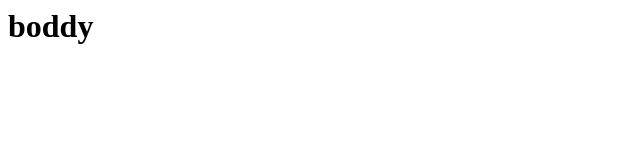
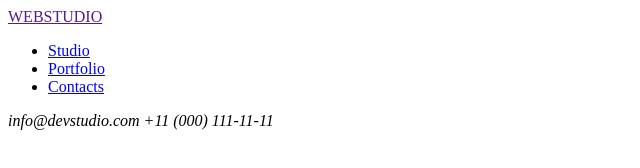
Before and after one commit to Dariia7/goit-markup-hw-01, a plain HTML site: page index.html in a window 1280 px wide. Shown: the whole page, without its empty margins (0-640 px from the left). Drawn offline with Linux system fonts and the light colour scheme.

Commit message:
Update index.html

```diff
--- a/index.html
+++ b/index.html
@@ -1 +1,28 @@
-<h1>boddy</h1>
+<!DOCTYPE html>
+<html lang="en">
+<head>
+    <meta charset="UTF-8">
+    <meta http-equiv="X-UA-Compatible" content="IE=edge">
+    <meta name="viewport" content="width=device-width, initial-scale=1.0">
+    <title>Document</title>
+</head>
+<body>
+    <header>
+        <a href="">WEBSTUDIO</a>
+        <nav>
+            <ul>
+                <li><a href="./index.html">Studio</a></li>
+                <li><a href="./index.html">Portfolio</a></li>
+                <li><a href="./index.html">Contacts</a></li>
+            </ul>
+        </nav>
+        <address>
+            info@devstudio.com
+            +11 (000) 111-11-11
+        </address>
+    </header>
+    <main></main>
+    <footer></footer>
+
+</body>
+</html>
```
